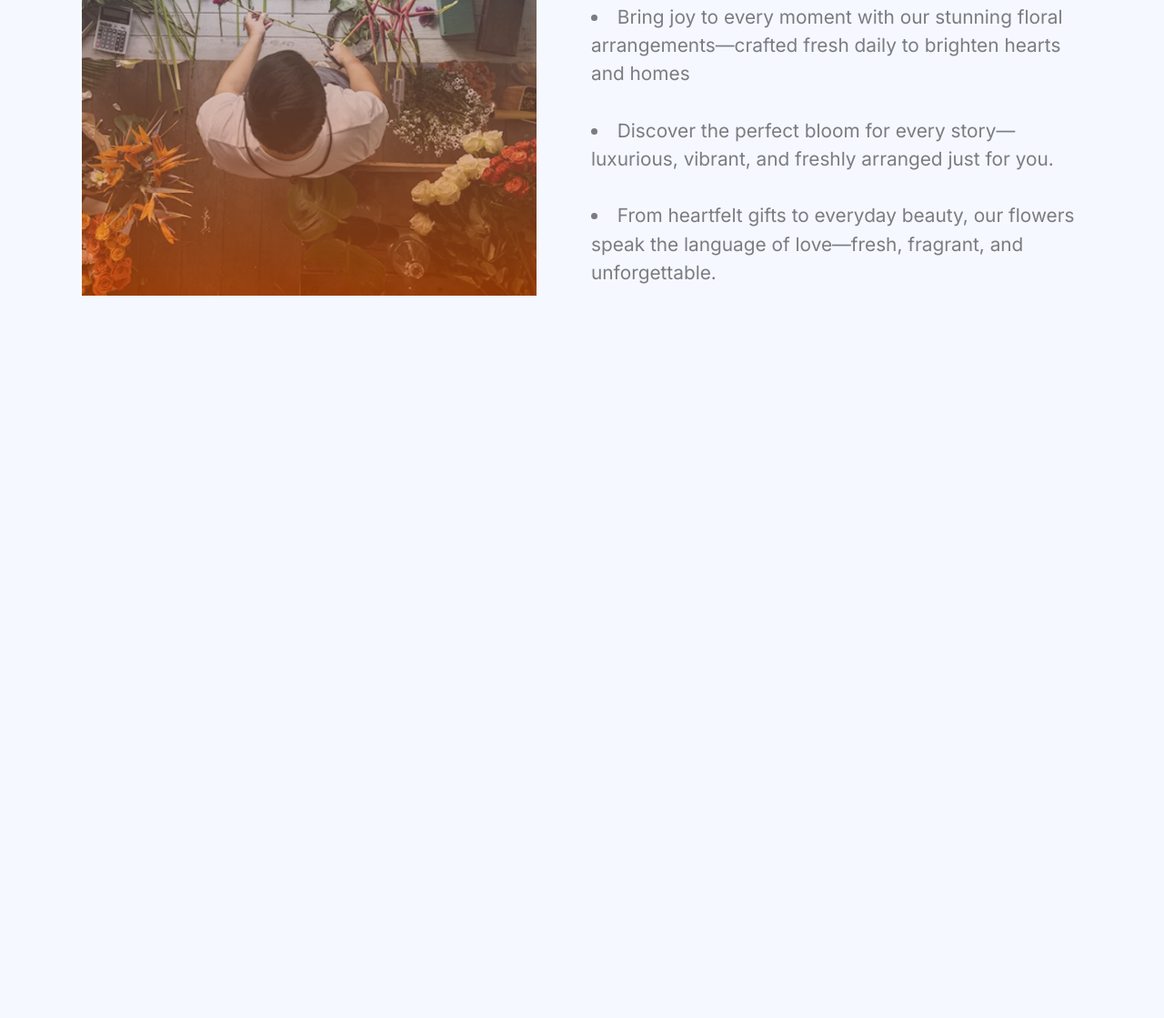
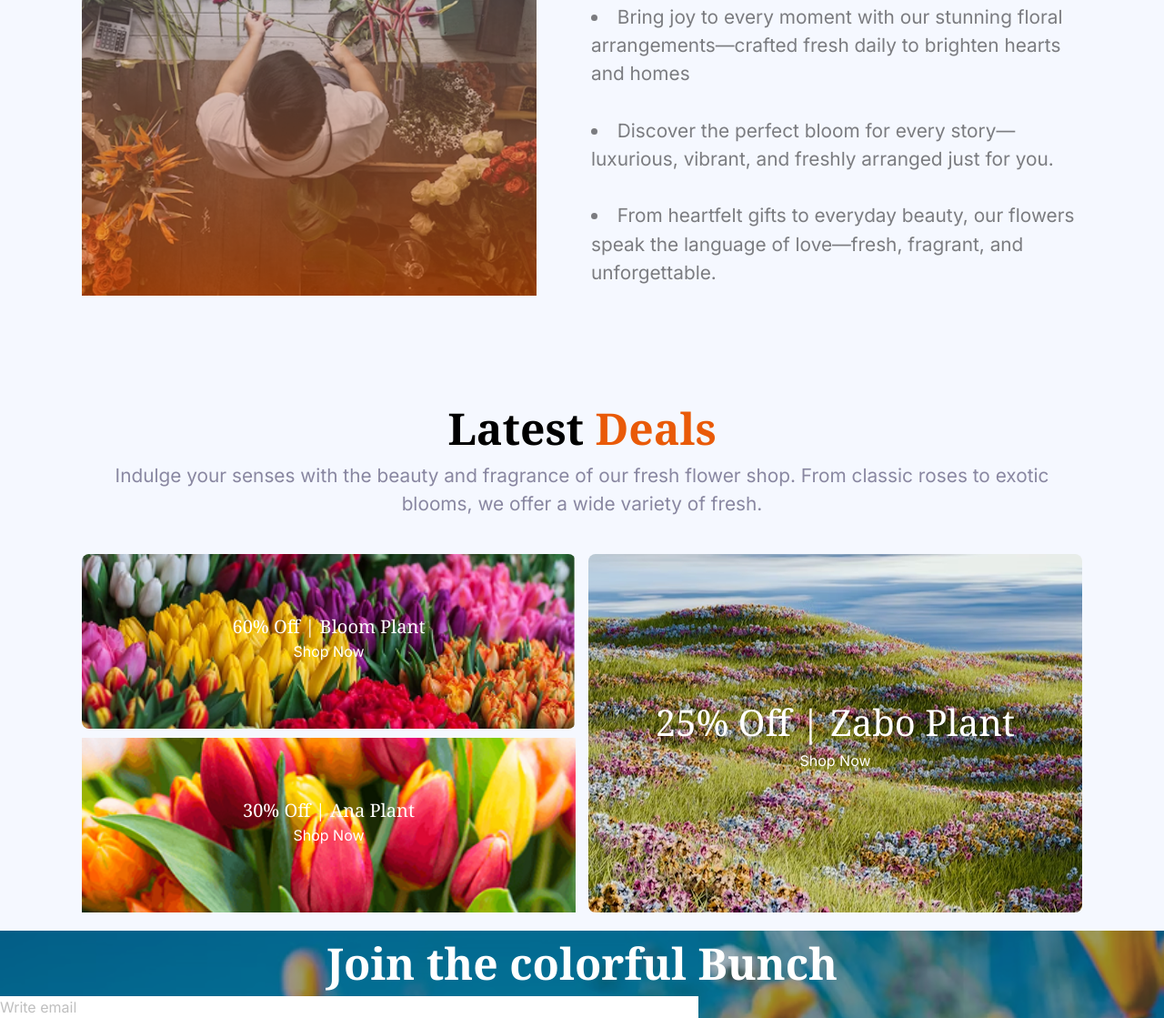
Before and after one commit to niaz-morshed-m/Seccond-Assignment, a plain HTML site: page index.html in a window 1280 px wide. Shown: the part 2228-3347 px from the top of the page at 91% size. Before the commit the page ends 2573 px from the top, so only its background shows below. Drawn offline with nearby package versions, Linux system fonts and the light colour scheme.

Commit message:
deals section added

```diff
--- a/index.html
+++ b/index.html
@@ -141,7 +141,7 @@
       </section>
 
       <!-- flower and plants section -->
-      <section class="max-w-[1140px] mx-[auto] mt-[135px] p-[20px]">
+      <section class="plant-lover max-w-[1140px] mx-[auto] mt-[135px] p-[20px]">
         <div
           class="trust-container flex justify-center items-center gap-[60px]"
         >
@@ -182,6 +182,66 @@
       </section>
 
       <!-- latest deal section -->
+      <section class="mt-[70px] max-w-[1140px] mx-[auto] p-[20px]">
+        <p class="text-[3rem] noto-serif font-bold text-center">
+          Latest <span class="text-[#E95A08]">Deals</span>
+        </p>
+        <p class="text-[1.3rem] text-[#8987A1] text-center">
+          Indulge your senses with the beauty and fragrance of our fresh flower
+          shop. From classic roses to exotic blooms, we offer a wide variety of
+          fresh.
+        </p>
+        <div class="grid grid-cols-2 gap-y-[10px] gap-x-[14px] mt-[40px] deals-container">
+          <div
+            style="
+              background: url(./assets/deal-bloom.png);
+              background-position: center;
+              background-size: cover;
+            "
+            class="deals py-[65px] rounded-[8px]"
+          >
+            <p class="text-[1.25rem] noto-serif text-white text-center">
+              60% Off | Bloom Plant
+            </p>
+            <p class="text-center text-white"><a href="">Shop Now</a></p>
+          </div>
+
+          <div
+            style="
+              background-image:  url('./assets/deal-zabo.png');
+              background-position: center;
+
+            "
+            class="deals-2 row-span-2 py-[155px] rounded-[8px]"
+          >
+            <p class="noto-serif text-[2.50rem] text-white text-center zabo">
+              25% Off | Zabo Plant
+            </p>
+            <p class="text-center text-white"><a href="">Shop Now</a></p>
+          </div>
+          <div
+            style="
+              background-image: url('./assets/deal-ana.png');
+              background-position: center;
+              background-size: cover;
+            "
+            class="deals py-[65px] rounded-8px"
+          >
+            <p
+              class="text-[1.25rem] noto-serif text-white text-center"
+            >
+              30% Off | Ana Plant
+            </p>
+            <p class="text-center text-white"><a href="">Shop Now</a></p>
+          </div>
+        </div>
+      </section>
+      <!-- join section -->
+       <section style="background: url('./assets/news-letter-bg.png');" class="w-[100%]">
+       <p class="text-[3rem] noto-serif font-bold text-white text-center">Join the colorful Bunch</p>
+
+       <input class="w-[60%] bg-white text-[#808080]" type="text" placeholder="Write email">
+       </section>
     </main>
     <footer></footer>
   </body>
--- a/styles/style.css
+++ b/styles/style.css
@@ -22,7 +22,7 @@ img{
 
 @media screen and (max-width: 576px) {
 
-  nav ul{
+  nav ul, .badge{
     display: none;
   }
 .cart{
@@ -32,7 +32,7 @@ img{
   flex-direction: column-reverse;
   margin-top: 28px;
 }
-.banner-content{
+.banner-content, .plant-lover{
   margin-top: 20px;
 }
 .plant-container{
@@ -41,4 +41,17 @@ img{
 .our-plants{
   margin-top: 20px;
 }
+.trust-container{
+  flex-direction: column;
 }
+.deals-container{
+  grid-template-columns: repeat(1, 1fr);
+}
+.deals-2{
+  padding-top: 65px;
+  padding-bottom: 65px;
+}
+.zabo{
+  font-size: 1.25rem
+}
+}
```
